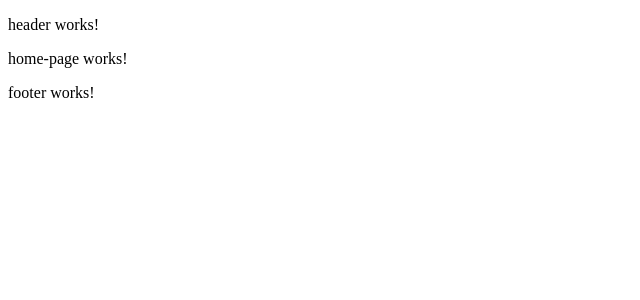
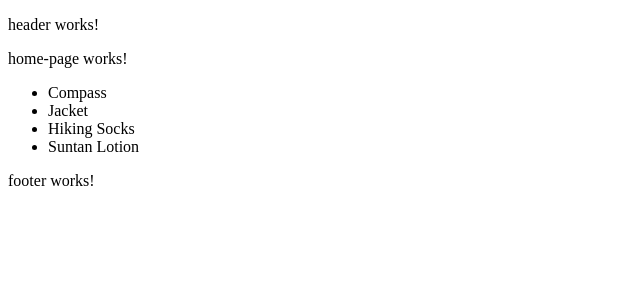
Before and after one commit to Chandrasekar-G/AngularSample, an Angular app: page / in a window 1280 px wide. Shown: the top 300 px of the page, without its empty margins (0-640 px from the left). Built offline with nearby package versions, Linux system fonts and the light colour scheme.

Commit message:
Products ngFor

```diff
--- a/src/app/pages/home-page/home-page.component.html
+++ b/src/app/pages/home-page/home-page.component.html
@@ -1,3 +1,8 @@
 <p>
   home-page works!
 </p>
+<ul>
+  <li *ngFor="let product of products">
+    {{product.name}}
+  </li>
+</ul>
--- a/src/app/pages/home-page/home-page.component.ts
+++ b/src/app/pages/home-page/home-page.component.ts
@@ -7,6 +7,28 @@ import { Component, OnInit } from '@angular/core';
 })
 export class HomePageComponent implements OnInit {
 
+  products = [{
+    "id": 1,
+    "quantity": 1,
+    "name": "Compass"
+  },
+  {
+    "id": 2,
+    "quantity": 0,
+    "name": "Jacket"
+  },
+  {
+    "id": 3,
+    "quantity": 5,
+    "name": "Hiking Socks"
+  },
+  {
+    "id": 4,
+    "quantity": 2,
+    "name": "Suntan Lotion"
+  }];
+
+
   constructor() { }
 
   ngOnInit() {
```
